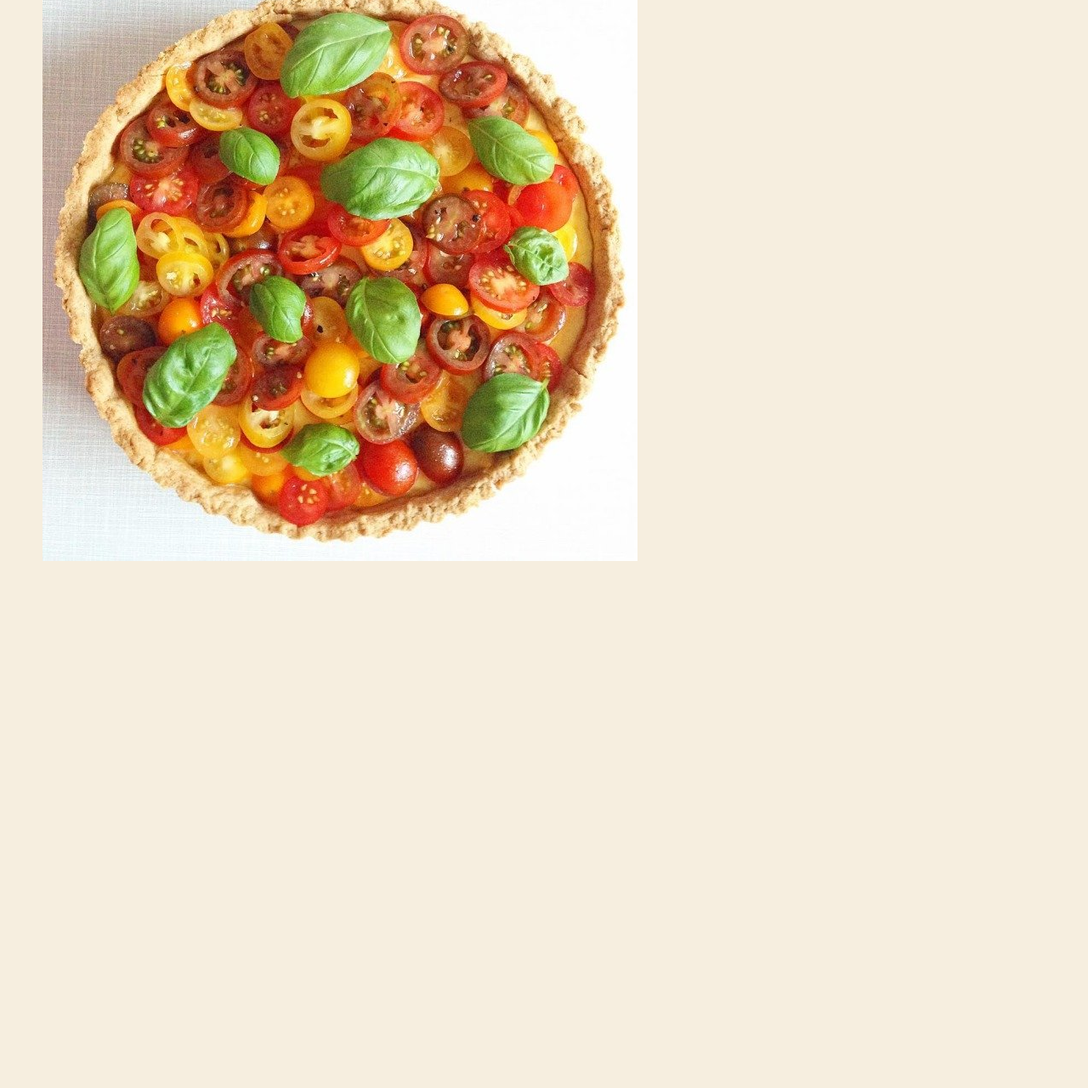
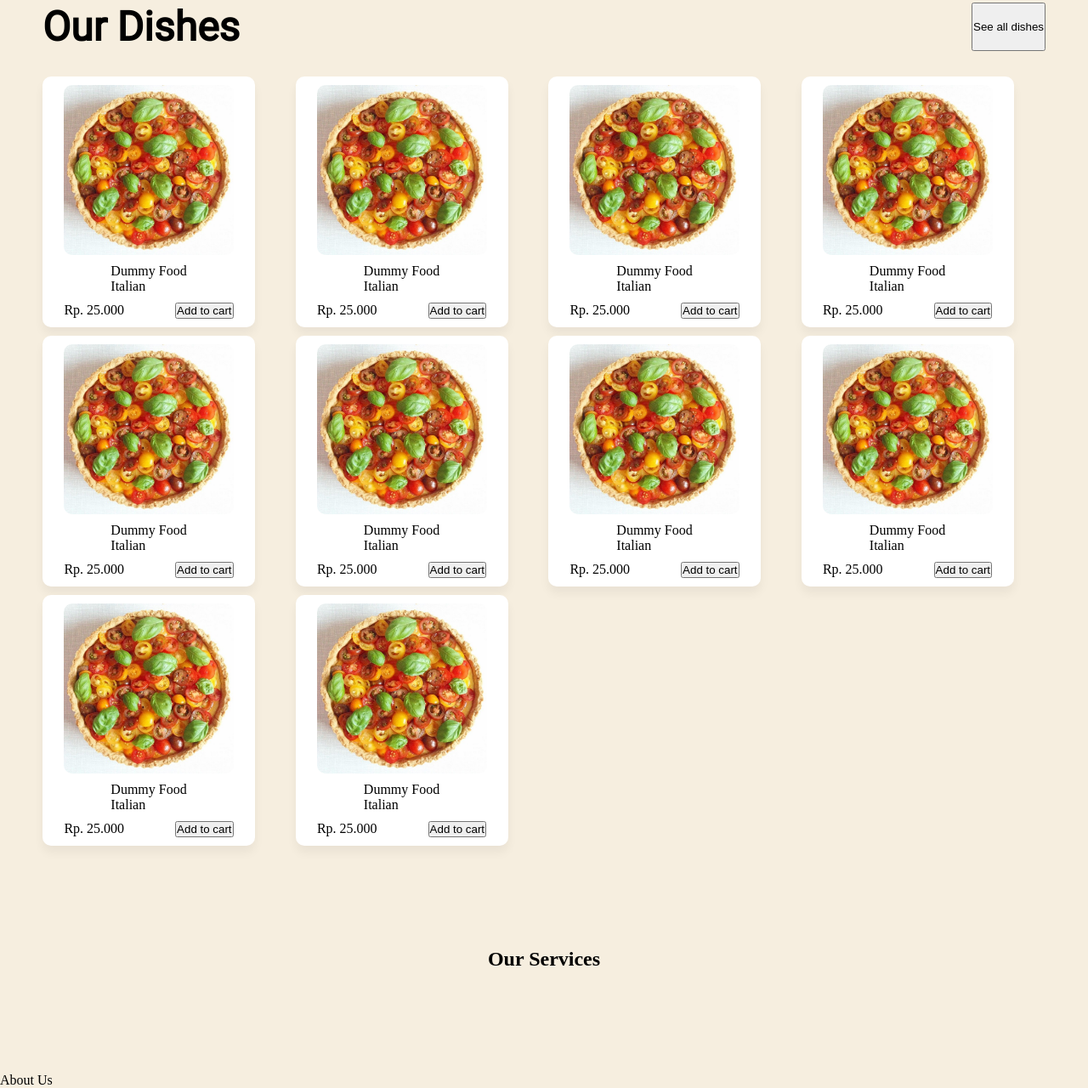
Before and after one commit to leuchtend5/dicoding-food-website, a website: page src/index.html in a window 1280 px wide. Shown: the part 917-2197 px from the top of the page at 85% size. Before the commit the page ends 1581 px from the top, so only its background shows below. Drawn offline with Linux system fonts and the light colour scheme.

Commit message:
add font and more style

```diff
--- a/src/assets/styles/styles.css
+++ b/src/assets/styles/styles.css
@@ -1,10 +1,32 @@
+:root {
+  --padding-content: 0px 50px;
+}
+
+@keyframes animate-pop {
+  0% {
+    opacity: 0;
+    transform: scale(0.5, 0.5);
+  }
+
+  100% {
+    opacity: 1;
+    transform: scale(1, 1);
+  }
+}
+
+@font-face {
+  font-family: content-font;
+  src: url(../fonts/Roboto-Light.ttf);
+}
+
+@font-face {
+  font-family: title-font;
+  src: url(../fonts/Roboto-Regular.ttf);
+}
+
 * {
   margin: 0;
   padding: 0;
-}
-
-:root {
-  --padding: 0px 50px;
 }
 
 body {
@@ -12,18 +34,27 @@ body {
 }
 
 header {
+  font-family: content-font;
   background-color: rgba(246, 238, 223, 1);
   display: flex;
   justify-content: space-between;
   align-items: center;
   position: fixed;
-  padding: var(--padding);
+  padding: var(--padding-content);
   color: black;
   width: calc(100% - 100px); /* 20px merupakan padding dari body */
+  z-index: 1;
 }
 
 .logo > img {
   width: 70px;
+}
+
+.logo > p {
+  color: #3f170d;
+  font-family: title-font;
+  font-size: 1.4em;
+  font-weight: bold;
 }
 
 .logo {
@@ -62,13 +93,15 @@ button > img {
 main {
   display: flex;
   flex-direction: column;
-  gap: 50px;
+  gap: 120px;
+  margin-bottom: 120px;
 }
 
 .homepage {
   display: flex;
-  background: linear-gradient(rgba(0, 0, 0, 0.15), rgba(0, 0, 0, 0.15)), url(../images/food_one.jpg);
+  background: linear-gradient(rgba(0, 0, 0, 0.15), rgba(0, 0, 0, 0.2)), url(../images/food_one.jpg);
   background-size: cover;
+  box-shadow: 0px 2px 6px 0px rgba(0, 0, 0, 0.3);
   height: 100vh;
 }
 
@@ -78,11 +111,73 @@ article {
   align-items: center;
   justify-content: center;
   color: white;
-  padding-left: 40vw;
-  padding-right: 40vw;
-  font-size: 1.5em;
+  padding-left: 25vw;
+  padding-right: 25vw;
+}
+
+article h1 {
+  font-family: title-font;
+  font-size: 4em;
+}
+
+article p {
+  font-family: content-font;
+  font-size: 2em;
 }
 
 .menu-list {
-  padding: var(--padding);
+  padding: var(--padding-content);
+  display: flex;
+  flex-direction: column;
+  gap: 30px;
 }
+
+.see-all {
+  display: flex;
+  justify-content: space-between;
+  font-family: title-font;
+  font-size: 2em;
+}
+
+.food-card-container {
+  display: grid;
+  grid-template-columns: repeat(auto-fit, minmax(250px, 1fr));
+  gap: 10px;
+}
+
+.food-card {
+  display: flex;
+  flex-direction: column;
+  background-color: white;
+  justify-content: center;
+  align-items: center;
+  width: 250px;
+  border-radius: 10px;
+  gap: 10px;
+  padding: 10px 0px;
+  box-shadow: 0px 8px 12px 0px rgba(0, 0, 0, 0.05);
+  cursor: pointer;
+  transition: 0.1s;
+  animation-name: animate-pop;
+  animation-duration: 0.5s;
+}
+
+.food-card:hover {
+  transform: scale(1.05);
+  filter: brightness(95%);
+}
+
+.food-card > img {
+  width: 200px;
+  border-radius: 10px;
+}
+
+.price-tag {
+  display: flex;
+  gap: 60px;
+}
+
+.services {
+  display: flex;
+  justify-content: center;
+}
--- a/src/index.html
+++ b/src/index.html
@@ -38,14 +38,127 @@
       </section>
 
       <section class="menu-list">
-        <h2>Our Dishes</h2>
+        <div class="see-all">
+          <h2>Our Dishes</h2>
+          <button>See all dishes</button>
+        </div>
         <div class="food-card-container">
           <div class="food-card">
             <img src="assets/images/dummy.jpg" alt="" />
+            <div class="desc">
+              <p>Dummy Food</p>
+              <p>Italian</p>
+            </div>
+            <div class="price-tag">
+              <p>Rp. 25.000</p>
+              <button>Add to cart</button>
+            </div>
+          </div>
+          <div class="food-card">
+            <img src="assets/images/dummy.jpg" alt="" />
+            <div class="desc">
+              <p>Dummy Food</p>
+              <p>Italian</p>
+            </div>
+            <div class="price-tag">
+              <p>Rp. 25.000</p>
+              <button>Add to cart</button>
+            </div>
+          </div>
+          <div class="food-card">
+            <img src="assets/images/dummy.jpg" alt="" />
+            <div class="desc">
+              <p>Dummy Food</p>
+              <p>Italian</p>
+            </div>
+            <div class="price-tag">
+              <p>Rp. 25.000</p>
+              <button>Add to cart</button>
+            </div>
+          </div>
+          <div class="food-card">
+            <img src="assets/images/dummy.jpg" alt="" />
+            <div class="desc">
+              <p>Dummy Food</p>
+              <p>Italian</p>
+            </div>
+            <div class="price-tag">
+              <p>Rp. 25.000</p>
+              <button>Add to cart</button>
+            </div>
+          </div>
+          <div class="food-card">
+            <img src="assets/images/dummy.jpg" alt="" />
+            <div class="desc">
+              <p>Dummy Food</p>
+              <p>Italian</p>
+            </div>
+            <div class="price-tag">
+              <p>Rp. 25.000</p>
+              <button>Add to cart</button>
+            </div>
+          </div>
+          <div class="food-card">
+            <img src="assets/images/dummy.jpg" alt="" />
+            <div class="desc">
+              <p>Dummy Food</p>
+              <p>Italian</p>
+            </div>
+            <div class="price-tag">
+              <p>Rp. 25.000</p>
+              <button>Add to cart</button>
+            </div>
+          </div>
+          <div class="food-card">
+            <img src="assets/images/dummy.jpg" alt="" />
+            <div class="desc">
+              <p>Dummy Food</p>
+              <p>Italian</p>
+            </div>
+            <div class="price-tag">
+              <p>Rp. 25.000</p>
+              <button>Add to cart</button>
+            </div>
+          </div>
+          <div class="food-card">
+            <img src="assets/images/dummy.jpg" alt="" />
+            <div class="desc">
+              <p>Dummy Food</p>
+              <p>Italian</p>
+            </div>
+            <div class="price-tag">
+              <p>Rp. 25.000</p>
+              <button>Add to cart</button>
+            </div>
+          </div>
+          <div class="food-card">
+            <img src="assets/images/dummy.jpg" alt="" />
+            <div class="desc">
+              <p>Dummy Food</p>
+              <p>Italian</p>
+            </div>
+            <div class="price-tag">
+              <p>Rp. 25.000</p>
+              <button>Add to cart</button>
+            </div>
+          </div>
+          <div class="food-card">
+            <img src="assets/images/dummy.jpg" alt="" />
+            <div class="desc">
+              <p>Dummy Food</p>
+              <p>Italian</p>
+            </div>
+            <div class="price-tag">
+              <p>Rp. 25.000</p>
+              <button>Add to cart</button>
+            </div>
           </div>
         </div>
       </section>
+      <section class="services">
+        <h2>Our Services</h2>
+      </section>
     </main>
-    <footer></footer>
+    <footer>About Us</footer>
   </body>
 </html>
```
Also changed, not shown: src/assets/fonts/Roboto-Light.ttf (added), src/assets/fonts/Roboto-Regular.ttf (added).
